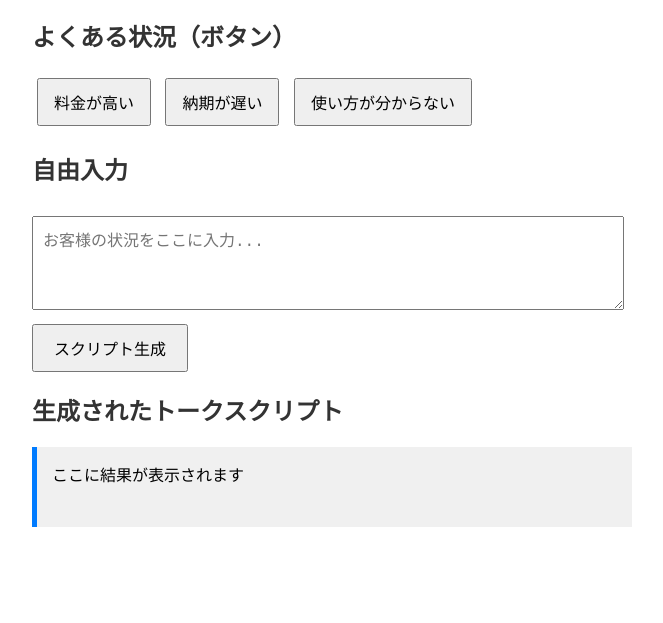
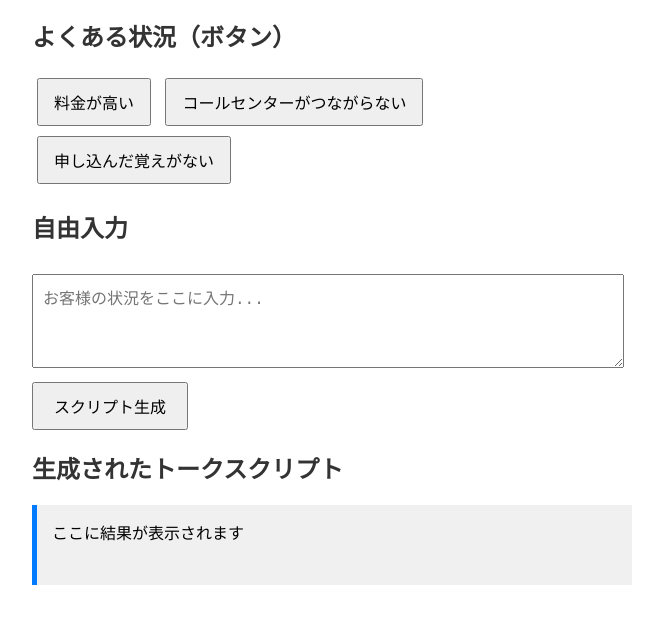
Before and after one commit to ushijima1073269-arch/dify-tool-project, a plain HTML site: page index.html in a window 1280 px wide. Shown: the part 81-704 px from the top of the page, without its empty margins (308-971 px from the left). Drawn offline with Linux system fonts and the light colour scheme.

Commit message:
Update index.html

```diff
--- a/index.html
+++ b/index.html
@@ -22,8 +22,8 @@
         <h2>よくある状況（ボタン）</h2>
         <div class="button-group">
             <button onclick="getScript('料金が高い')">料金が高い</button>
-            <button onclick="getScript('商品の納期が遅い')">納期が遅い</button>
-            <button onclick="getScript('使い方が分からない')">使い方が分からない</button>
+            <button onclick="getScript('商品の納期が遅い')">コールセンターがつながらない</button>
+            <button onclick="getScript('使い方が分からない')">申し込んだ覚えがない</button>
         </div>
 
         <h2>自由入力</h2>
```
